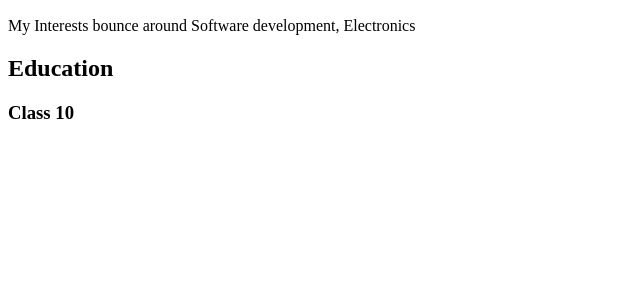
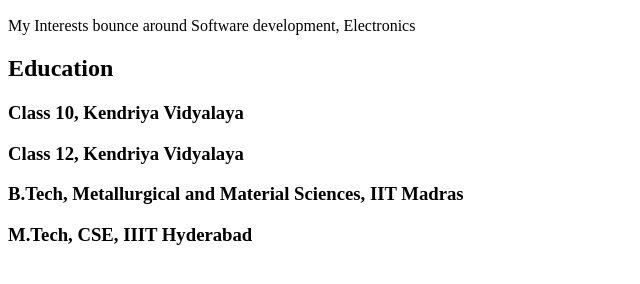
Before and after one commit to cgokulc/profilepage_ssd, a plain HTML site: page index.html in a window 1280 px wide. Shown: the part 400-684 px from the top of the page, without its empty margins (0-640 px from the left). Drawn offline with Linux system fonts and the light colour scheme.

Commit message:
edit index.html

```diff
--- a/index.html
+++ b/index.html
@@ -14,6 +14,10 @@
         <p>My Interests bounce around Software development, Electronics</p>
 
         <h2>Education</h2>
-        <h3>Class 10</h3>
+        <h3>Class 10, Kendriya Vidyalaya</h3>
+        <h3>Class 12, Kendriya Vidyalaya</h3>
+        <h3>B.Tech, Metallurgical and Material Sciences, IIT Madras</h3>
+        <h3>M.Tech, CSE, IIIT Hyderabad</h3>
+
     </body>
     </html>
```
